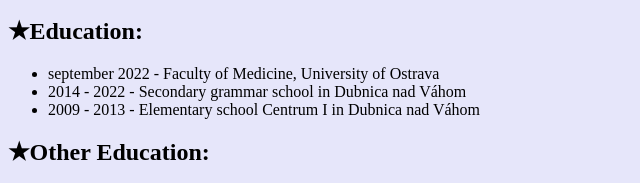
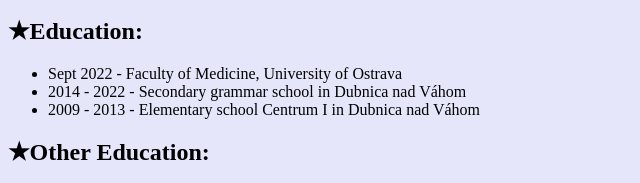
Before and after one commit to mikael-bee/myresume-html, a plain HTML site: page index.html in a window 1280 px wide. Shown: the part 491-674 px from the top of the page, 0-640 px from the left. Drawn offline with Linux system fonts and the light colour scheme.

Commit message:
index.html

```diff
--- a/index.html
+++ b/index.html
@@ -20,7 +20,7 @@
 
     <h2>&starf;Education:</h2>
     <p><ul>
-        <li>september 2022 - Faculty of Medicine, University of Ostrava</li>
+        <li>Sept 2022 - Faculty of Medicine, University of Ostrava</li>
         <li>2014 - 2022 - Secondary grammar school in Dubnica nad Váhom</li>
         <li>2009 - 2013 - Elementary school Centrum I in Dubnica nad Váhom</li>
     </ul></p>
```
